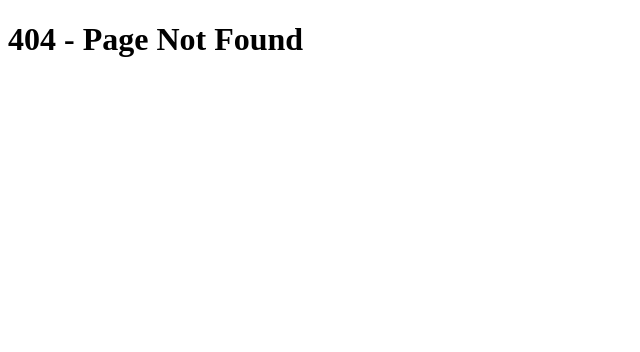
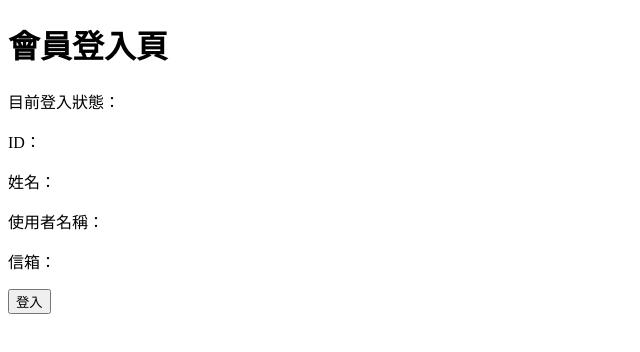
Before and after one commit to Luna153/react, a Next.js app in the folder next-base/: page /practice/member/login in a window 1280 px wide. Before the commit this address had no page. Shown: the top 352 px of the page, without its empty margins (0-640 px from the left). Built offline with nearby package versions, Linux system fonts and the light colour scheme.

Commit message:
新增會員登入的練習資料夾

```diff
--- a/next-base/components/star/index.js
+++ b/next-base/components/star/index.js
@@ -1,3 +1,4 @@
+//components
 //先決定狀態
 import { useEffect, useState } from 'react';
 // 導入.module.css檔案
--- a/next-base/context/auth.js
+++ b/next-base/context/auth.js
@@ -1,3 +1,4 @@
+//context
 //會員登入
 //引入函式
 import { createContext } from 'react';
--- a/next-base/hooks/use-auth.js
+++ b/next-base/hooks/use-auth.js
@@ -1,3 +1,4 @@
+//hooks
 //會員登入
 //引入函式
 import { createContext, useState, useContext } from 'react';
@@ -13,7 +14,7 @@ export function AuthProvider({ children }) {
     userData: {
       id: 0,
       name: '',
-      username: '',
+      usename: '',
       email: '',
     },
   });
--- a/next-base/pages/cs-0904/star-page.js
+++ b/next-base/pages/cs-0904/star-page.js
@@ -1,6 +1,7 @@
+//page
 import { useState } from 'react';
 import Star from '@/components/star';
-// 引入components內的star
+// 引入components內的star(star-page那支)
 
 export default function StarPage() {
   //   const [start, setStart] = useState(3);
--- a/next-base/pages/cs-0904/user/login.js
+++ b/next-base/pages/cs-0904/user/login.js
@@ -25,7 +25,7 @@ export default function Login() {
             userData: {
               id: 1,
               name: '哈利',
-              username: 'herry',
+              usename: 'herry',
               email: 'herry@test.com',
             },
           });
--- a/next-base/pages/cs-0904/user/profile.js
+++ b/next-base/pages/cs-0904/user/profile.js
@@ -14,6 +14,7 @@ export default function Profile() {
       <h1>會員資料頁</h1>
       <p>目前登入狀態: {auth.isAuth ? '登入中' : '未登入'}</p>
       <p>會員姓名: {auth.isAuth ? auth.userData.name : ''}</p>
+      <p>使用者名稱: {auth.isAuth ? auth.userData.usename : ''}</p>
       <p>會員Email: {auth.isAuth ? auth.userData.email : ''}</p>
       <br />
       <a href="/cs-0904/user/login">資料頁a</a>
--- /dev/null
+++ b/next-base/pages/practice/member/login.js
@@ -0,0 +1,16 @@
+import {} from 'react'
+
+export default function Login() {
+
+  return (
+    <>
+        <h1>會員登入頁</h1>
+        <p>目前登入狀態：</p>
+        <p>ID：</p>
+        <p>姓名：</p>
+        <p>使用者名稱：</p>
+        <p>信箱：</p>
+        <button>登入</button>
+    </>
+  )
+}
```
Also changed, not shown: next-base/context/practice-auth.js (added), next-base/hooks/member-auth.js (added), next-base/pages/practice/member/profile.js (added).
